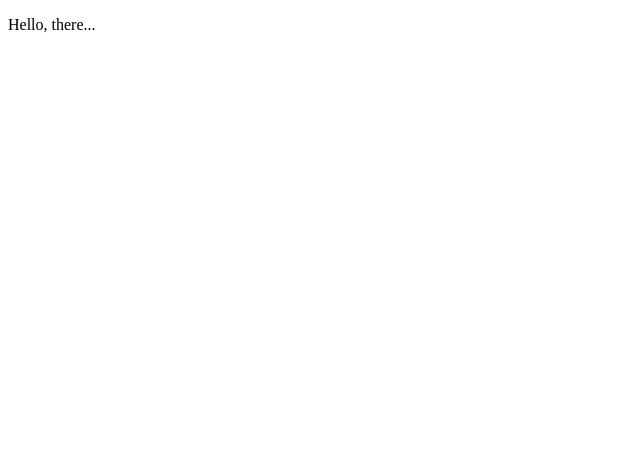
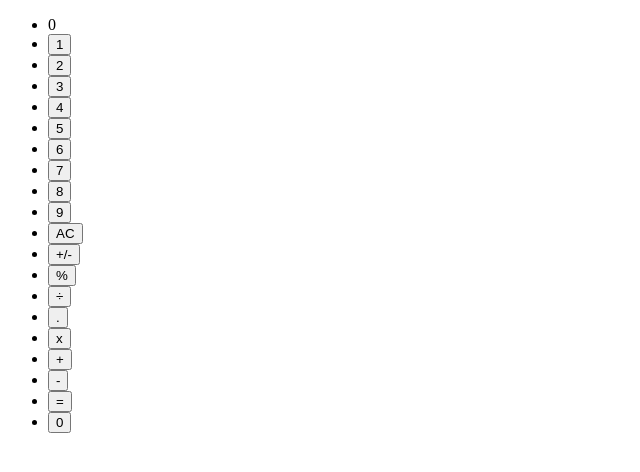
Before and after one commit to SamanAtashi/mathmagician, a React (Create React App) app: page / in a window 1280 px wide. Shown: the top 472 px of the page, without its empty margins (0-640 px from the left). Built offline with nearby package versions, Linux system fonts and the light colour scheme.

Commit message:
Add calculator component and import to app.js

```diff
--- a/src/App.js
+++ b/src/App.js
@@ -1,8 +1,9 @@
 import './App.css';
+import Calculator from './Components/Calculator';
 
 function App() {
   return (
-    <p>Hello, there...</p>
+    <Calculator />
   );
 }
 
--- a/src/Components/Calculator.js
+++ b/src/Components/Calculator.js
@@ -0,0 +1,48 @@
+import React from 'react';
+// import './Calculator.css';
+
+class Calculator extends React.PureComponent {
+  render() {
+    const list = [
+      '1',
+      '2',
+      '3',
+      '4',
+      '5',
+      '6',
+      '7',
+      '8',
+      '9',
+      'AC',
+      '+/-',
+      '%',
+      '÷',
+      '.',
+      'x',
+      '+',
+      '-',
+      '=',
+    ];
+
+    const listItem = list.map((item, index) => (
+      <li
+        key={item.toString()}
+        className={`calc-item o-${index + 1}`}
+      >
+        <button type="button">{item}</button>
+      </li>
+    ));
+
+    return (
+      <ul className="d-flex">
+        <li className="calc-result d-flex o-0">0</li>
+        {listItem}
+        <li className="calc-item calc-zero o-19">
+          <button type="button">0</button>
+        </li>
+      </ul>
+    );
+  }
+}
+
+export default Calculator;
```
